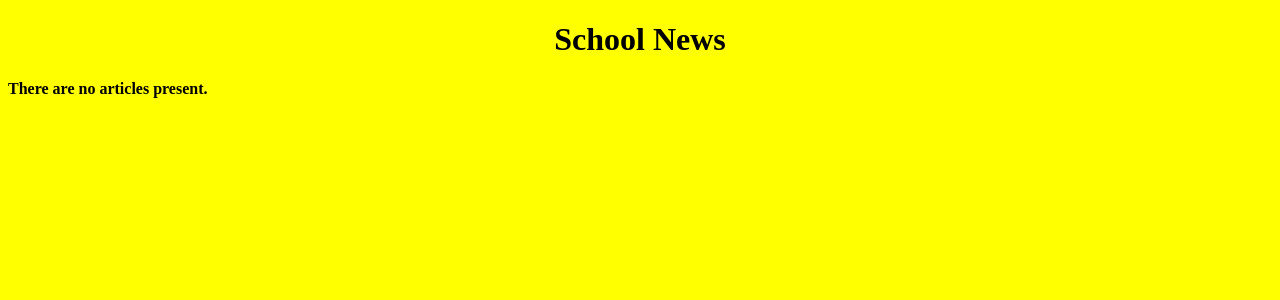
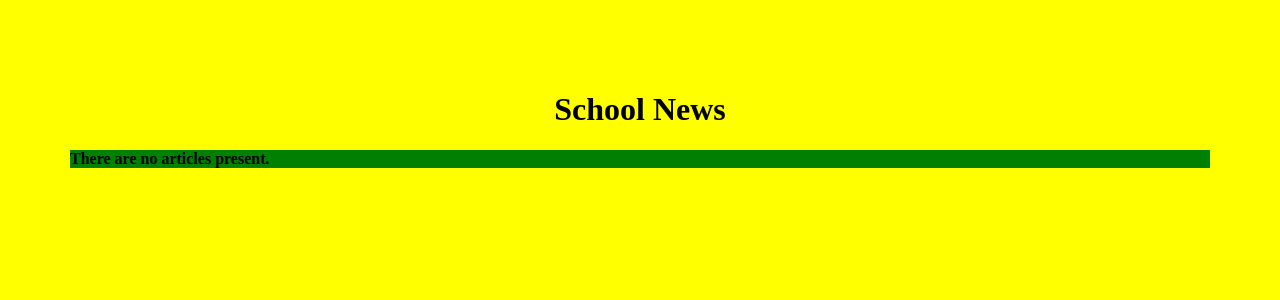
Before and after one commit to pdonkor/was_practical_exam, a Django app: page / in a window 1280 px wide. Shown: the top 300 px of the page. Run offline with Django 3.2, Linux system fonts and the light colour scheme; data that the repository does not hold is empty.

Commit message:
Additional CSS

```diff
--- a/was_practical_exam/templates/news/index.html
+++ b/was_practical_exam/templates/news/index.html
@@ -5,25 +5,30 @@
     <head>
         <style>
             h1 {text-align: center;}
-            body {background-color: yellow;}
+            body {background-color: yellow;
+                margin: 20px;
+                padding: 50px;
+            }
+
         </style>
         <title>School News</title>
     </head>
 
     <body>
+
         <h1>School News</h1>
 
-        <div>
+        <div style="background-color: green">
             {% if articles %}
-                <ul>
-                    {% for article in articles %}
-                        <h1 style="text-align: left";>{{article.title}}</h1><br>
 
-                        <i>by {{article.author}}. {{article.date}}</i> <br>
+                {% for article in articles %}
+                    <h1 style="text-align: left";>{{article.title}}</h1><br>
 
-                        <p>{{article.description}}</p>
-                    {% endfor %}
-                </ul>
+                    <i>by {{article.author}}. {{article.date}}</i> <br>
+
+                    <p>{{article.description}}</p>
+                {% endfor %}
+
             {% else %}
                 <strong>There are no articles present.</strong>
             {% endif %}
```
